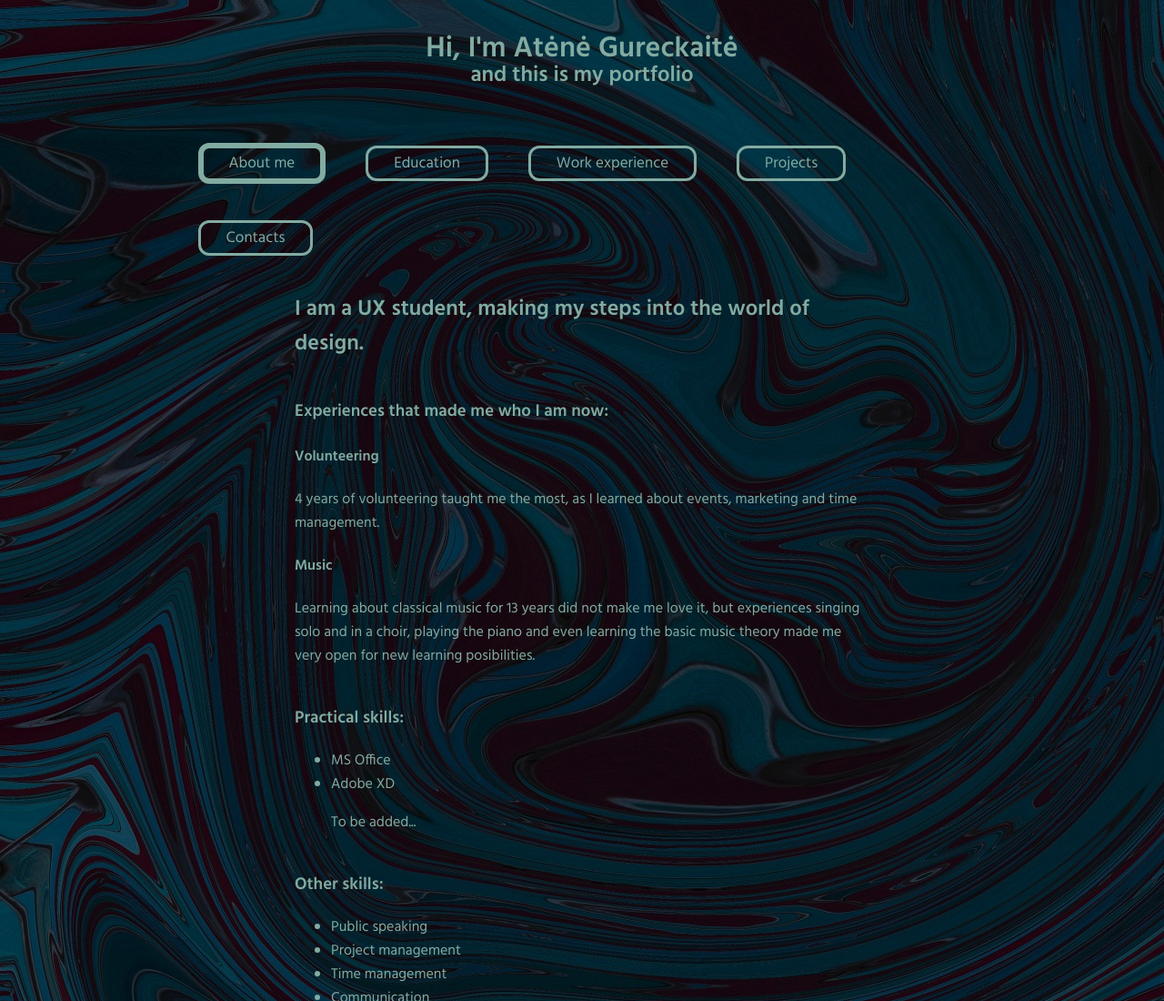
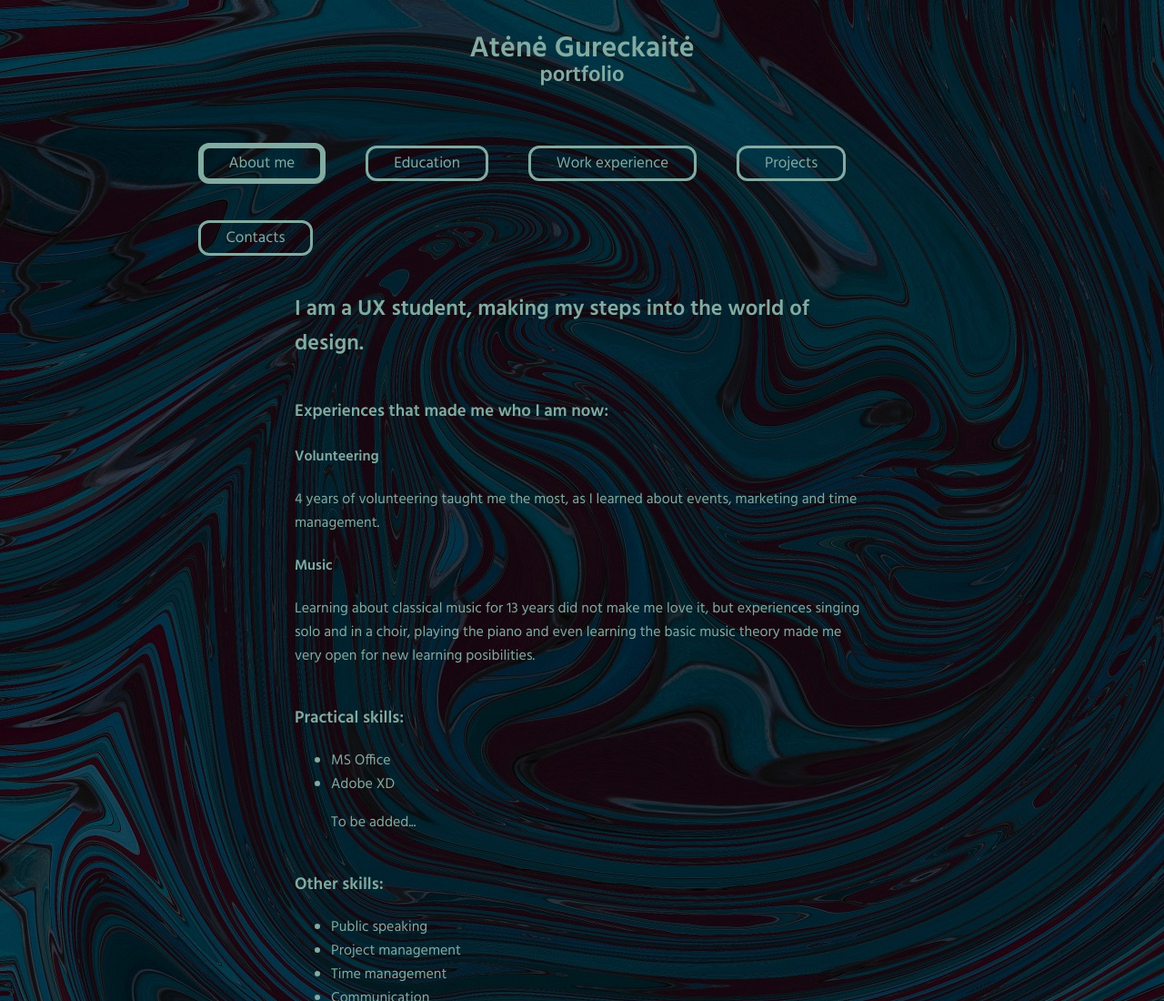
Before and after one commit to atenegu/atenegu-portfolio.github.io, a plain HTML site: page index.html in a window 1280 px wide. Shown: the top 1100 px of the page at 91% size. Drawn offline with Linux system fonts and the light colour scheme; a web font is replaced by a local one.

Commit message:
Update index.html

```diff
--- a/index.html
+++ b/index.html
@@ -11,8 +11,8 @@
   <body id="full-jpg">
   <!-- TOP -->
     <header>
-     <h1>Hi, I'm Atėnė Gureckaitė</h1>
-     <h2>and this is my portfolio</h2>
+     <h1>Atėnė Gureckaitė</h1>
+     <h2>portfolio</h2>
     </header>
 
 <!--BUTTONS -->
```
